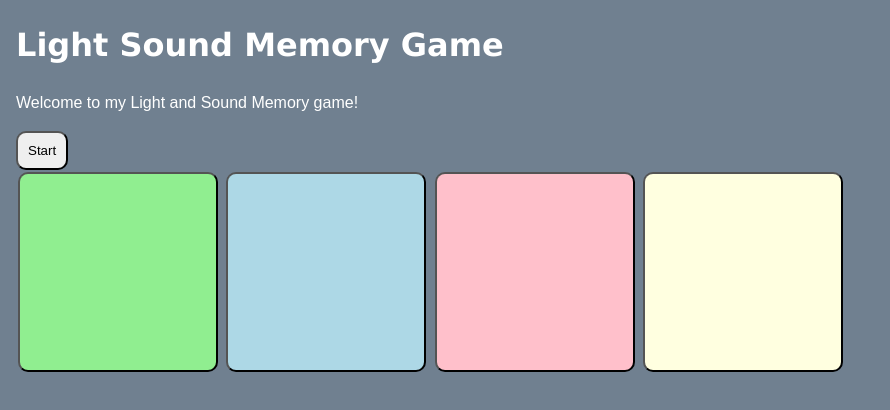
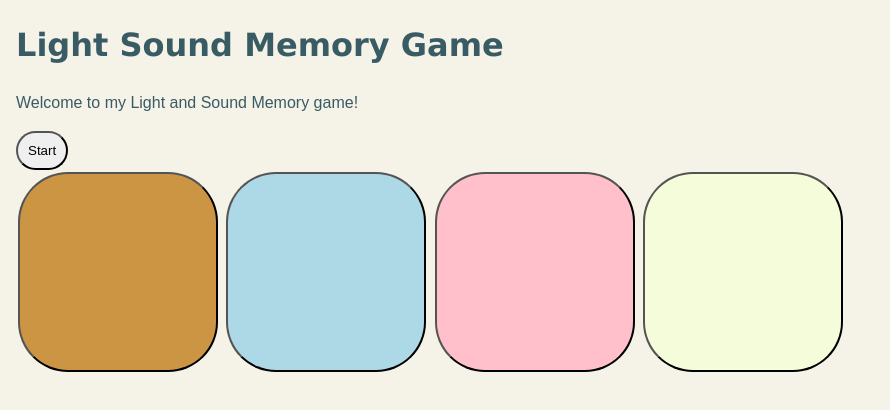
Before and after one commit to Stephboss9/-Light-and-Sound-Memory-Game, a plain HTML site: page index.html in a window 1280 px wide. Shown: the whole page, without its empty margins (0-890 px from the left). Drawn offline with Linux system fonts and the light colour scheme.

Commit message:
🧀🕚 Updated with Glitch

```diff
--- a/script.js
+++ b/script.js
@@ -129,7 +129,7 @@ function guess(btn) {
     return;
   }
   if (btn == pattern[guessCounter]){
-  if (guessCounter == progress)
+     if (guessCounter == progress)
     {
       if (progress == pattern.length - 1) {
         winGame();
@@ -143,7 +143,12 @@ function guess(btn) {
       guessCounter++;
     }
   }
-  else {
-      loseGame();
-   }
+
+    else {
+      alert("You have " + (3 - (mistake_count + 1)) + " attempts left.");
+      mistake_count++;
+      if(mistake_count == 3) {loseGame();}
+      progress++;
+      playClueSequence();
+    }
 }
--- a/style.css
+++ b/style.css
@@ -15,20 +15,29 @@ body {
   margin: 1rem;
   font-family: sans-serif;
   line-height: 1.5;
-  background-color: slategrey;
+  background-color: #F5F2E7;
   color: white;
 }
 
 h1 {
 font-family: verdana, arial, sans-serif;
+color:#395B64;
+}
+
+p {
+  color: #395B64;
 }
 
 button {
 padding: 10px;
-border-radius: 10px;
+border-radius:50px;
 }
 
-#game_btn_area> button {
+#stopBtn, #startBtn {
+background: ;
+}
+
+#game_btn_area > button {
   width:200px;
   height:200px;
   margin:2px;
@@ -39,7 +48,7 @@ display:none;
 }
 
 #button1 {
-background:lightgreen;
+background:#CC9544;
 }
 
 #button2 {
@@ -52,23 +61,23 @@ background: pink;
 }
 
 #button4 {
-background: lightyellow;
+background: #F4FCD9;
 }
 
 #button1:active, #button1.lit {
-background: green;
+background: #B3541E;
 }
 
 #button2:active, #button2.lit {
-background: blue;
+background: #00B4D8;
 }
 
 #button3:active, #button3.lit {
-background:red;
+background:#FF5C8D;
 }
 
 #button4:active, #button4.lit {
-background: yellow;
+background: #C5D8A4;
 }
 
 /* images and videos max out at full width */
```
Also changed, not shown: 2 other files.
